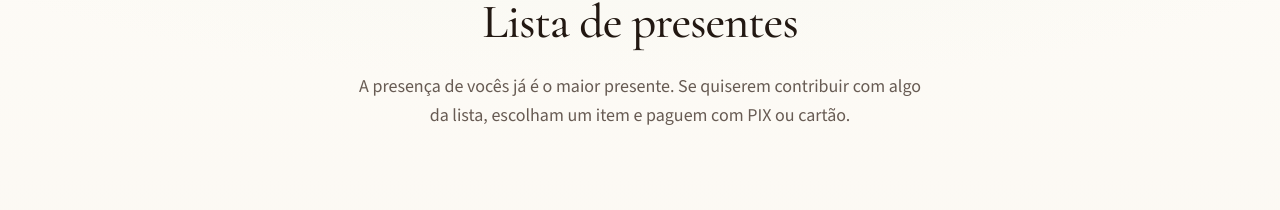
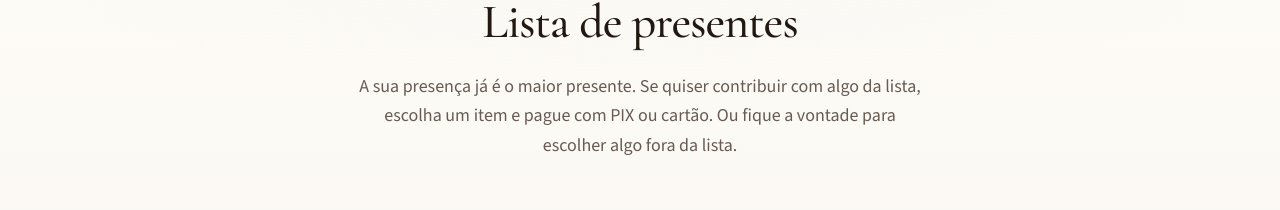
Before and after one commit to JoaoPedroCavalcanti/cha-de-panela, a Next.js app: page /presentes in a window 1280 px wide. Shown: the part 153-363 px from the top of the page. Built offline with nearby package versions, Linux system fonts and the light colour scheme; no server answers.

Commit message:
ajuste texto lista presentes

```diff
--- a/src/content/copy.ts
+++ b/src/content/copy.ts
@@ -9,7 +9,7 @@ export const copy: SiteCopy = {
   gifts: {
     title: "Lista de presentes",
     intro:
-      "A presença de vocês já é o maior presente. Se quiserem contribuir com algo da lista, escolham um item e paguem com PIX ou cartão.",
+      "A sua presença já é o maior presente. Se quiser contribuir com algo da lista, escolha um item e pague com PIX ou cartão. Ou fique a vontade para escolher algo fora da lista.",
     contributeCta: "Contribuir",
   },
   messages: {
```
